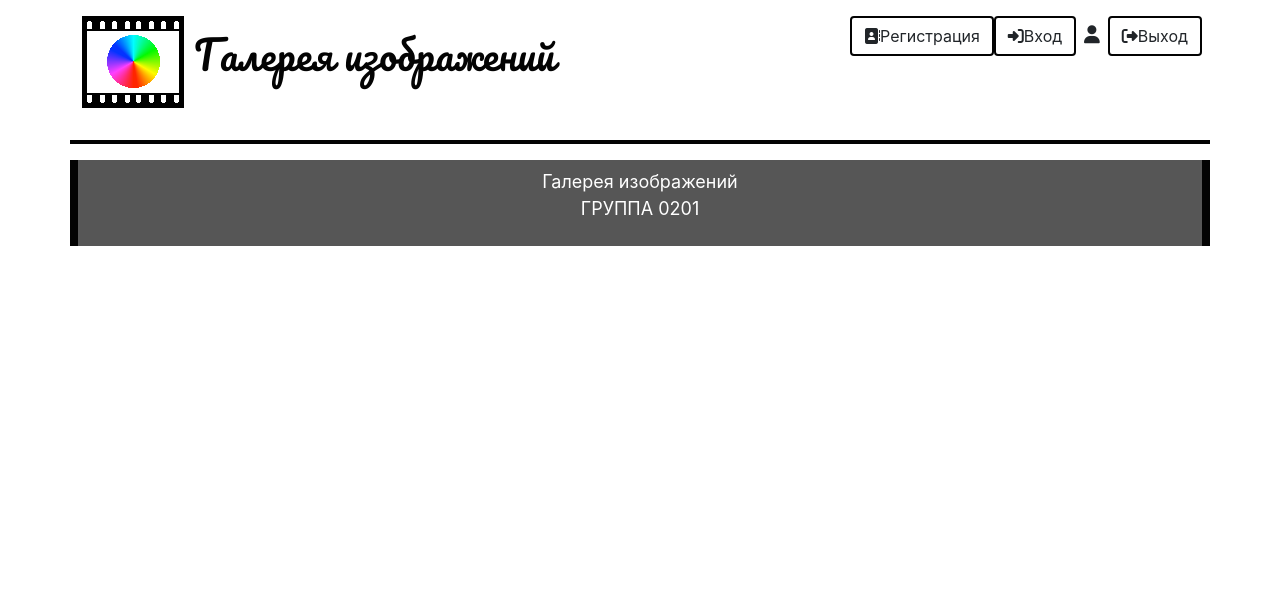
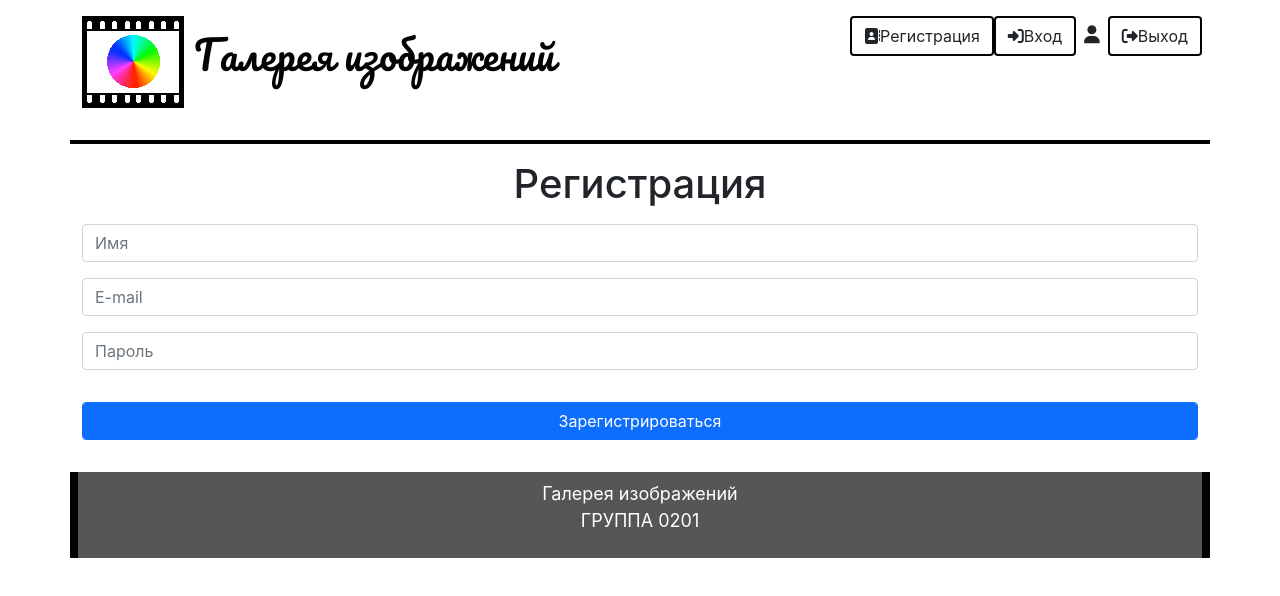
Before and after one commit to sargethefrog/imagegallery, a React (Create React App) app: page /reg in a window 1280 px wide. Shown: the top 596 px of the page. Built offline with nearby package versions, Linux system fonts and the light colour scheme.

Commit message:
реализован компонент Регистрация

```diff
--- a/src/App.js
+++ b/src/App.js
@@ -8,6 +8,8 @@ import {Footer} from "./components/Footer";
 import {EditAlbum} from "./components/EditAlbum";
 import {AddAlbum} from "./components/AddAlbum";
 import {AddImage} from "./components/AddImage";
+import {Reg} from "./components/Reg";
+import {Auth} from "./components/Auth";
 
 function App() {
   return (
@@ -18,6 +20,8 @@ function App() {
           <Route path="/album/:id" component={Images}/>
           <Route path="/add_album" render={() => <AddAlbum />} />
           <Route path="/add_image/:id" component={AddImage} />
+          <Route path="/reg" render={() => <Reg />} />
+          <Route path="/auth" render={() => <Auth />} />
           {/*<Albums />*/}
           {/*<Images albumid="1" />*/}
           {/*<Images albumid="2" />*/}
--- /dev/null
+++ b/src/components/Auth.jsx
@@ -0,0 +1,17 @@
+import React from 'react';
+
+export class Auth extends React.Component{
+    render(){
+        return (
+            <div className="container">
+                <h1 className="text-center">Авторизация</h1>
+                <form id="authForm">
+                    <input type="text" name="email" className="form-control my-3" placeholder="E-mail" required />
+                        <input type="password" name="pass" className="form-control my-3" placeholder="Пароль" required />
+                            <input type="submit" name="auth_submit" className="form-control btn btn-primary my-3"
+                                   value="Вход" />
+                </form>
+            </div>
+        );
+    }
+}
--- /dev/null
+++ b/src/components/Reg.jsx
@@ -0,0 +1,44 @@
+import React from 'react';
+import {Redirect} from "react-router-dom";
+
+export class Reg extends React.Component{
+
+    constructor() {
+        super();
+        this.state = {};
+        this.handlerSubmit = this.handlerSubmit.bind(this);
+    }
+
+    handlerSubmit(e){
+        e.preventDefault();
+        const formData = new FormData(e.target);
+        fetch('http://y91756wn.beget.tech/imagegallery/php/handlerReg.php',{
+            method : 'POST',
+            body : formData
+        }).then(response => response.json())
+            .then(result => {
+                if(result.result === 'success'){
+                    this.setState({info : <Redirect to="/auth" />});
+                } else {
+                    this.setState({info : <div id="info" className="error">Ошибка регистрации.</div>});
+                }
+            });
+    }
+
+    render(){
+        return (
+            <div className="container">
+                <h1 className="text-center">Регистрация</h1>
+                {this.state.info}
+                <form id="regForm" onSubmit={this.handlerSubmit}>
+                    <input type="text" name="name" className="form-control my-3" placeholder="Имя" required />
+                        <input type="text" name="email" className="form-control my-3" placeholder="E-mail" required />
+                            <input type="password" name="pass" className="form-control my-3" placeholder="Пароль"
+                                   required />
+                                <input type="submit" name="reg_submit" className="form-control btn btn-primary my-3"
+                                       value="Зарегистрироваться" />
+                </form>
+            </div>
+        );
+    }
+}
```
